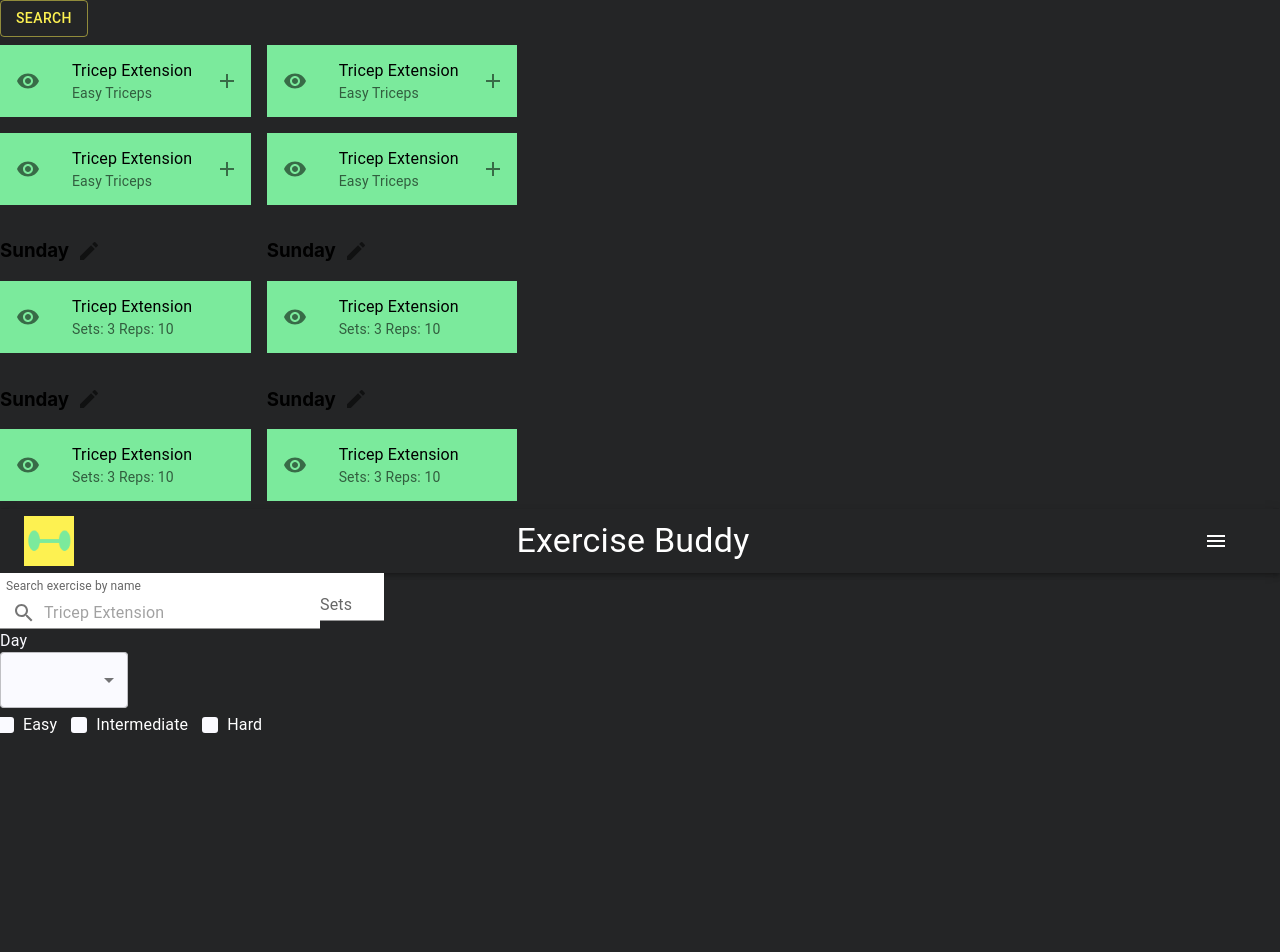
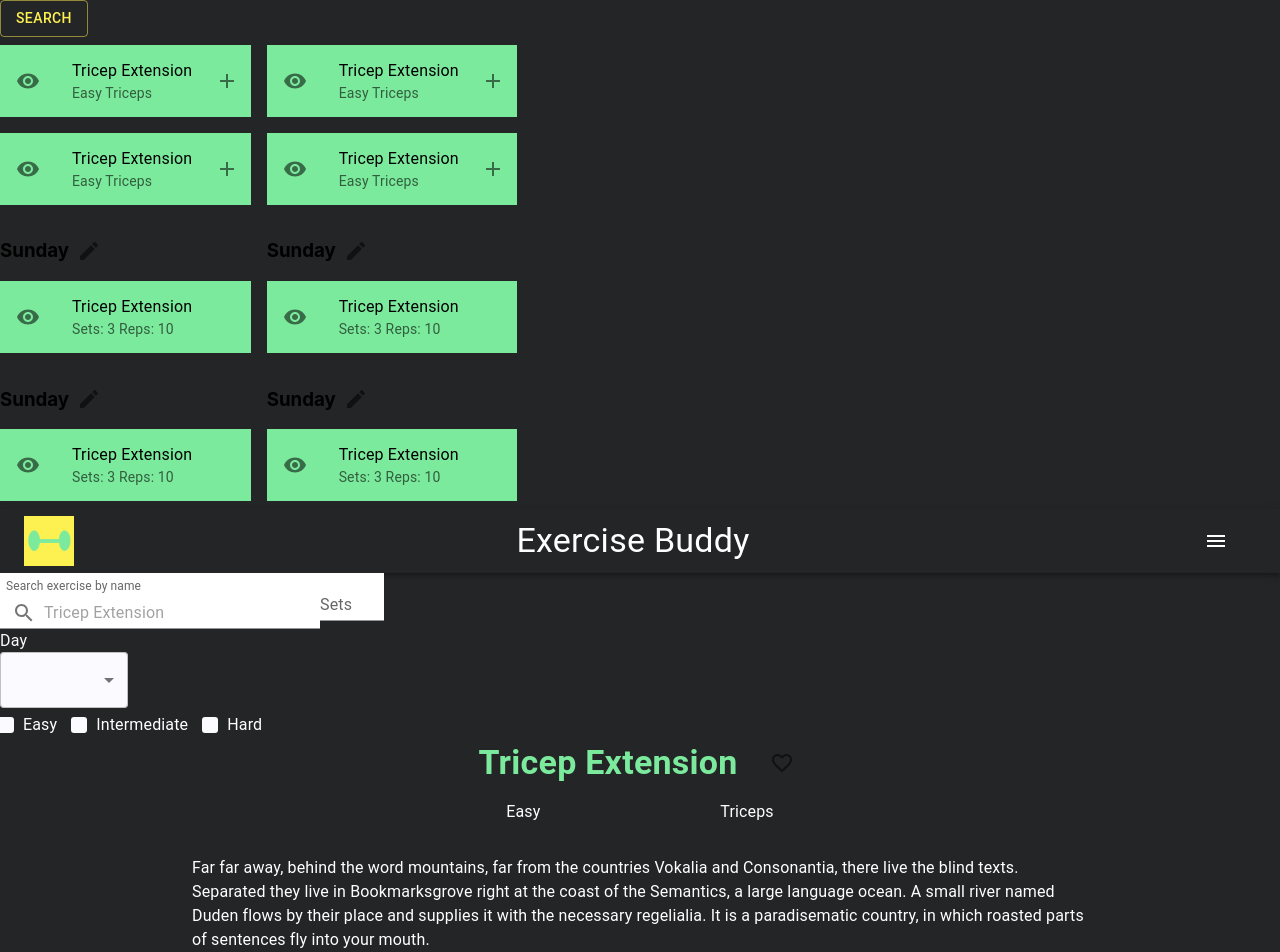
Before and after one commit to Necolanch/exercise-buddy, a React (Create React App) app in the folder exercise-buddy/: page / in a window 1280 px wide. Before the commit the page ends 800 px from the top, so only its background shows below. Built offline with nearby package versions, Linux system fonts and the light colour scheme.

Commit message:
Create description component

```diff
--- a/exercise-buddy/src/App.js
+++ b/exercise-buddy/src/App.js
@@ -5,6 +5,7 @@ import { AddList, PlanList } from './Components/List';
 import HamburgerMenu from './Components/HamburgerMenu';
 import { SearchInput, NumberInput, DropDown } from './Components/Input';
 import Filter from './Components/Filter';
+import Description from './Components/Description';
 
 function App() {
   return (
@@ -17,6 +18,7 @@ function App() {
       <NumberInput/>
       <DropDown/>
       <Filter/>
+      <Description/>
     </div>
   );
 }
--- /dev/null
+++ b/exercise-buddy/src/Components/Description.js
@@ -0,0 +1,39 @@
+import Box from '@mui/material/Box';
+import Typography from '@mui/material/Typography';
+import FavoriteBorderIcon from '@mui/icons-material/FavoriteBorder';
+import { PropTypes } from "prop-types";
+import { IconButton } from '@mui/material';
+
+const Description = props => {
+    return(
+        <Box sx={{width:"70vw", display:"flex", flexDirection:"column", alignItems:"center", margin:"0 auto"}}>
+            <Box sx={{display:"flex", alignItems:"center"}}>
+            <Typography variant="h4" component="h3" sx={{fontWeight:600, color:"#7BEA9C"}}>{props.exerciseName}</Typography>
+            <IconButton sx={{marginLeft:"1em"}}>
+            <FavoriteBorderIcon/>
+            </IconButton>
+            </Box>
+            <Box sx={{width:"70%", display:"flex", justifyContent:"space-evenly", marginTop:"1em", color:"white"}}>
+                <Typography>{props.difficulty}</Typography>
+                <Typography>{props.muscle}</Typography>
+            </Box>
+            <Typography sx={{marginTop:"2em", color:"white"}} variant="body1" component="p">{props.instructions}</Typography>
+        </Box>
+    )
+}
+
+Description.propTypes = {
+    exerciseName: PropTypes.string,
+    difficulty: PropTypes.string,
+    muscle:PropTypes.string,
+    instructions:PropTypes.string
+  };
+
+Description.defaultProps = {
+    exerciseName: "Tricep Extension",
+    difficulty:"Easy",
+    muscle:"Triceps",
+    instructions:"Far far away, behind the word mountains, far from the countries Vokalia and Consonantia, there live the blind texts. Separated they live in Bookmarksgrove right at the coast of the Semantics, a large language ocean. A small river named Duden flows by their place and supplies it with the necessary regelialia. It is a paradisematic country, in which roasted parts of sentences fly into your mouth. "
+  };
+
+export default Description
```
